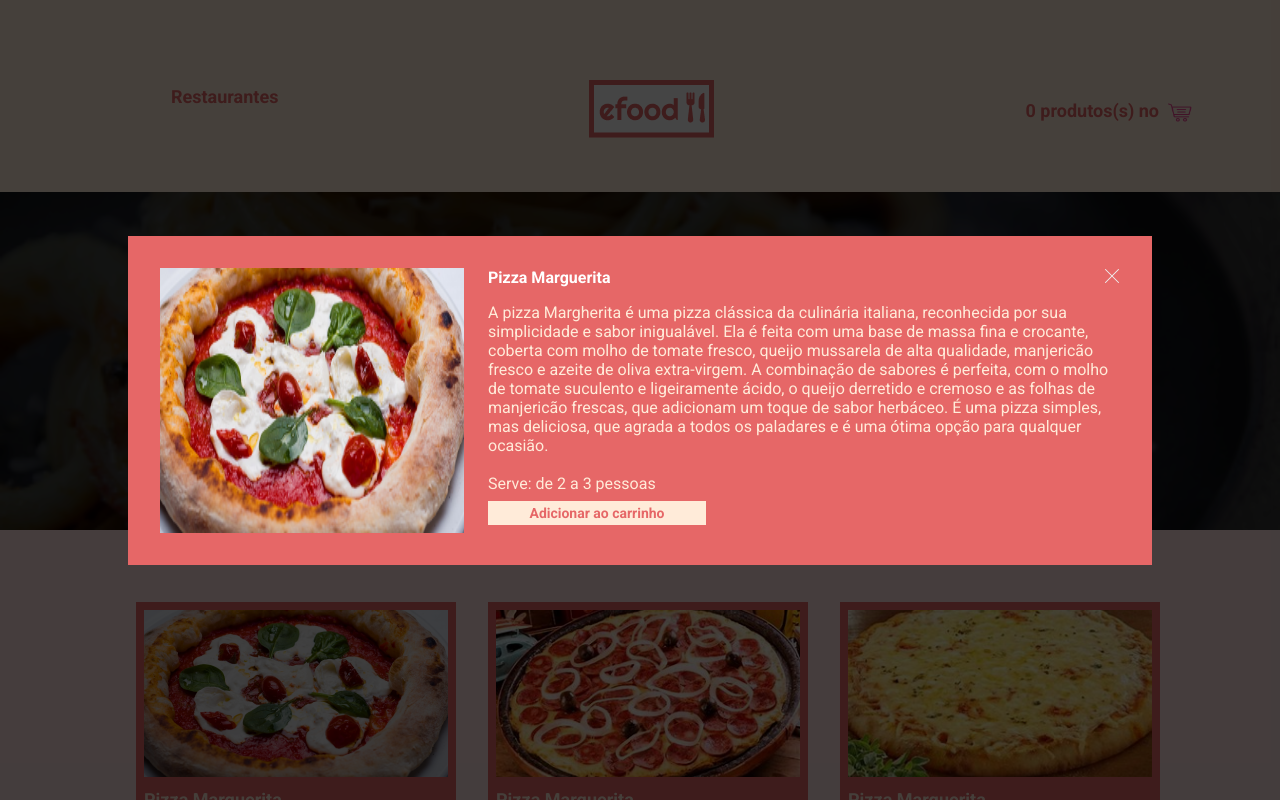
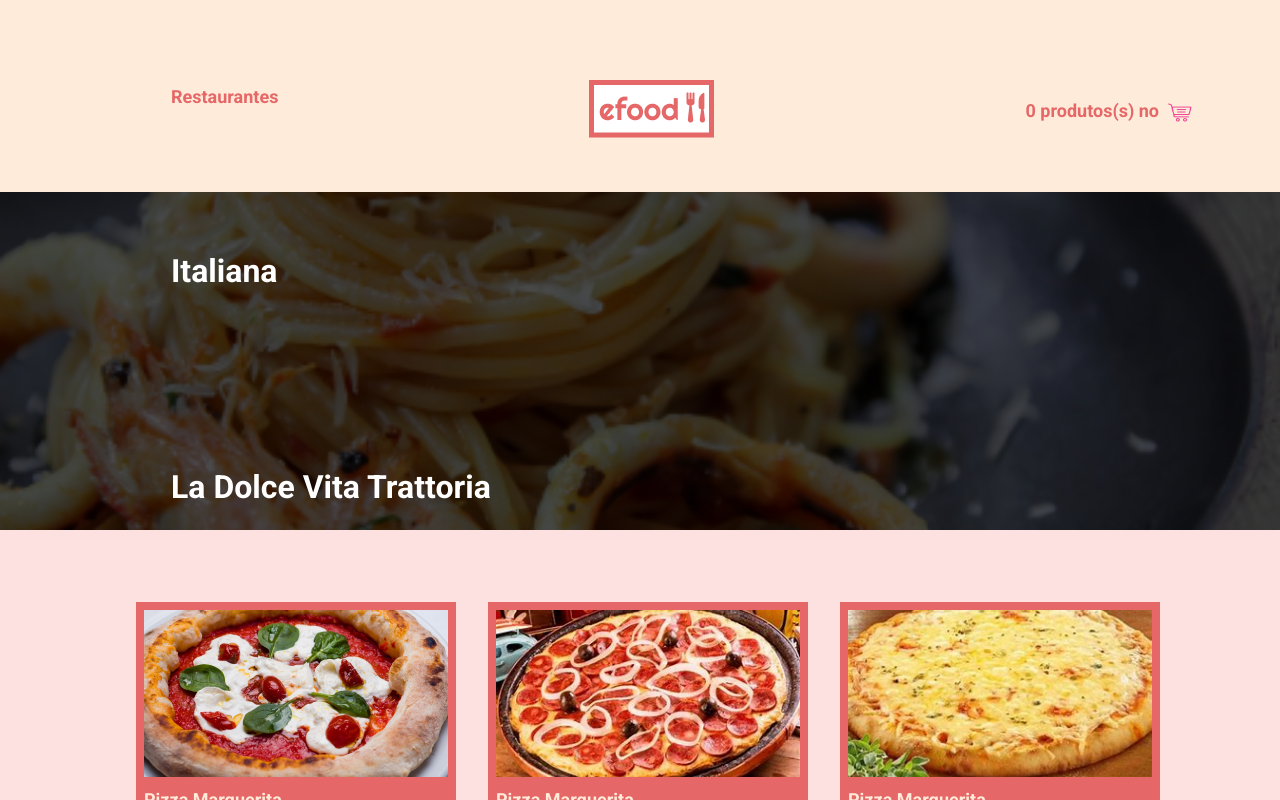
Before and after one commit to davisdeus/efood, a React (Create React App) app: page /product/1 in a window 1280 px wide. Shown: the top 800 px of the page. Built offline with nearby package versions, Linux system fonts and the light colour scheme; the HTML template or start-up script is replaced by a standard one.

Commit message:
configurando os estados dos modais

```diff
--- a/src/components/Gallery/index.tsx
+++ b/src/components/Gallery/index.tsx
@@ -17,8 +17,9 @@
   ModalContent,
 } from './styles'
 import { ButtonAdd } from '../Section/styles'
+import { useState } from 'react'
 
-type GalleryItems = {
+interface GalleryItems {
   type: 'image'
   url: string
 }
@@ -54,12 +55,42 @@
   name: string
 }
 
+interface ModalState extends GalleryItems {
+  // type: 'image' url: string
+  // não é precisso adicionalos pois estão sendo puchados altomaticamente
+
+  isVisible: boolean
+}
+
 const Gallery = ({ name }: Props) => {
+  const [modal, seModal] = useState<ModalState>({
+    isVisible: false,
+    type: 'image',
+    url: '',
+  })
+
+  const closeModal = () => {
+    seModal({
+      isVisible: false,
+      type: 'image',
+      url: '',
+    })
+  }
+
   return (
     <>
       <List className="container">
         {mock.map((media, index) => (
-          <ListItem key={media.url}>
+          <ListItem
+            key={media.url}
+            onClick={() => {
+              seModal({
+                isVisible: true,
+                type: media.type,
+                url: media.url,
+              })
+            }}
+          >
             <ImgContainer>
               <Action>
                 <p>Clique para ver mais detalhes</p>
@@ -80,13 +111,19 @@
           </ListItem>
         ))}
       </List>
-      <Modal>
+      <Modal className={modal.isVisible ? 'visible' : ''}>
         <ModalContent className="container">
-          <img src={pizza01italiana} />
+          <img src={modal.url} />
           <ModalDescription>
             <header>
               <h4>{name}</h4>
-              <img src={close} alt="Icone de fechar" />
+              <img
+                src={close}
+                alt="Icone de fechar"
+                onClick={() => {
+                  closeModal()
+                }}
+              />
             </header>
             <p>
               A pizza Margherita é uma pizza clássica da culinária italiana,
@@ -103,7 +140,12 @@
             <ButtonAdd>Adicionar ao carrinho</ButtonAdd>
           </ModalDescription>
         </ModalContent>
-        <div className="overlay"></div>
+        <div
+          onClick={() => {
+            closeModal()
+          }}
+          className="overlay"
+        ></div>
       </Modal>
     </>
   )
--- a/src/components/Gallery/styles.ts
+++ b/src/components/Gallery/styles.ts
@@ -56,9 +56,13 @@
   width: 100%;
   height: 100%;
   z-index: 1;
-  display: grid;
+  display: none;
   align-items: center;
   justify-content: center;
+
+  &.visible {
+    display: flex;
+  }
 
   .overlay {
     position: absolute;
@@ -96,7 +100,7 @@
   }
   img {
     display: block;
-    max-width: 100%;
+    width: 280px;
   }
 `
 
```
